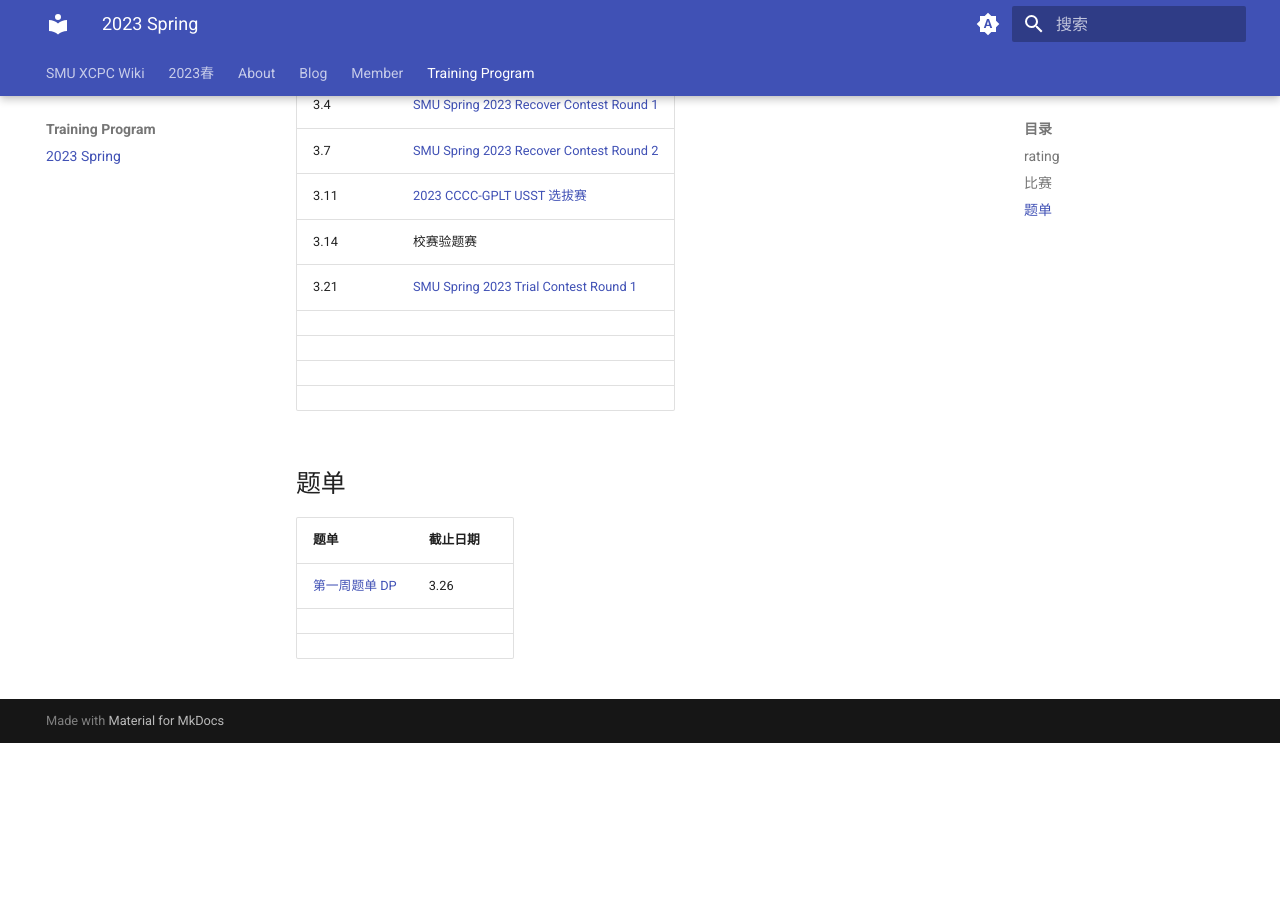
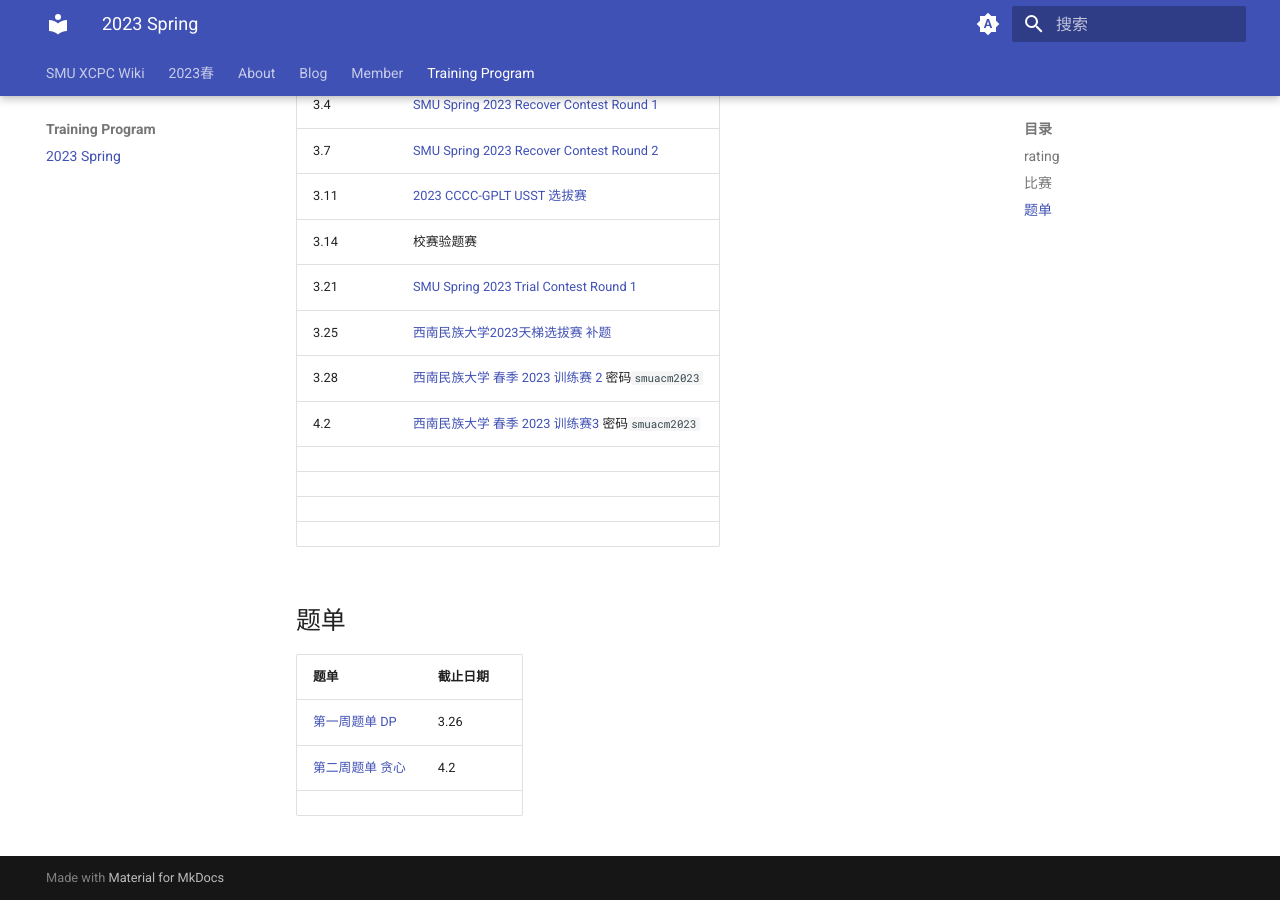
Before and after one commit to SMU-XCPC/wiki, an MkDocs documentation site: the page built from docs/Training Program/2023 Spring.md, in a window 1280 px wide and 900 px high, scrolled down 883 px. Built offline with MkDocs 1.6.1 and Material for MkDocs 9.7.7, drawn with Linux system fonts in a browser that asks for light colours; before the commit the page ends 1626 px from its top, so only the background shows below that.

Commit message:
Update 2023 Spring.md

```diff
--- a/docs/Training Program/2023 Spring.md
+++ b/docs/Training Program/2023 Spring.md
@@ -34,6 +34,9 @@
 | 3.11 | [2023 CCCC-GPLT USST 选拔赛](https://ac.nowcoder.com/acm/contest/52244) |
 | 3.14 | 校赛验题赛                                                   |
 | 3.21 | [SMU Spring 2023 Trial Contest Round 1](https://codeforces.com/group/L9GOcnr1dm/contest/429882) |
+| 3.25 | [西南民族大学2023天梯选拔赛](https://pintia.cn/problem-sets/1638703120731238400)       [补题](https://pintia.cn/problem-sets/1639542842588291072) |
+| 3.28 | [西南民族大学 春季 2023 训练赛 2](https://www.nowcoder.com/acm/contest/54281) 密码`smuacm2023` |
+| 4.2  | [西南民族大学 春季 2023 训练赛3](https://www.nowcoder.com/acm/contest/54284) 密码`smuacm2023` |
 |      |                                                              |
 |      |                                                              |
 |      |                                                              |
@@ -45,8 +48,8 @@
 
 
 
-| 题单                                             | 截止日期 |
-| ------------------------------------------------ | -------- |
-| [第一周题单 DP](https://vjudge.net/article/3518) | 3.26     |
-|                                                  |          |
-|                                                  |          |
+| 题单                                               | 截止日期 |
+| -------------------------------------------------- | -------- |
+| [第一周题单 DP](https://vjudge.net/article/3518)   | 3.26     |
+| [第二周题单 贪心](https://vjudge.net/article/3518) | 4.2      |
+|                                                    |          |
```
